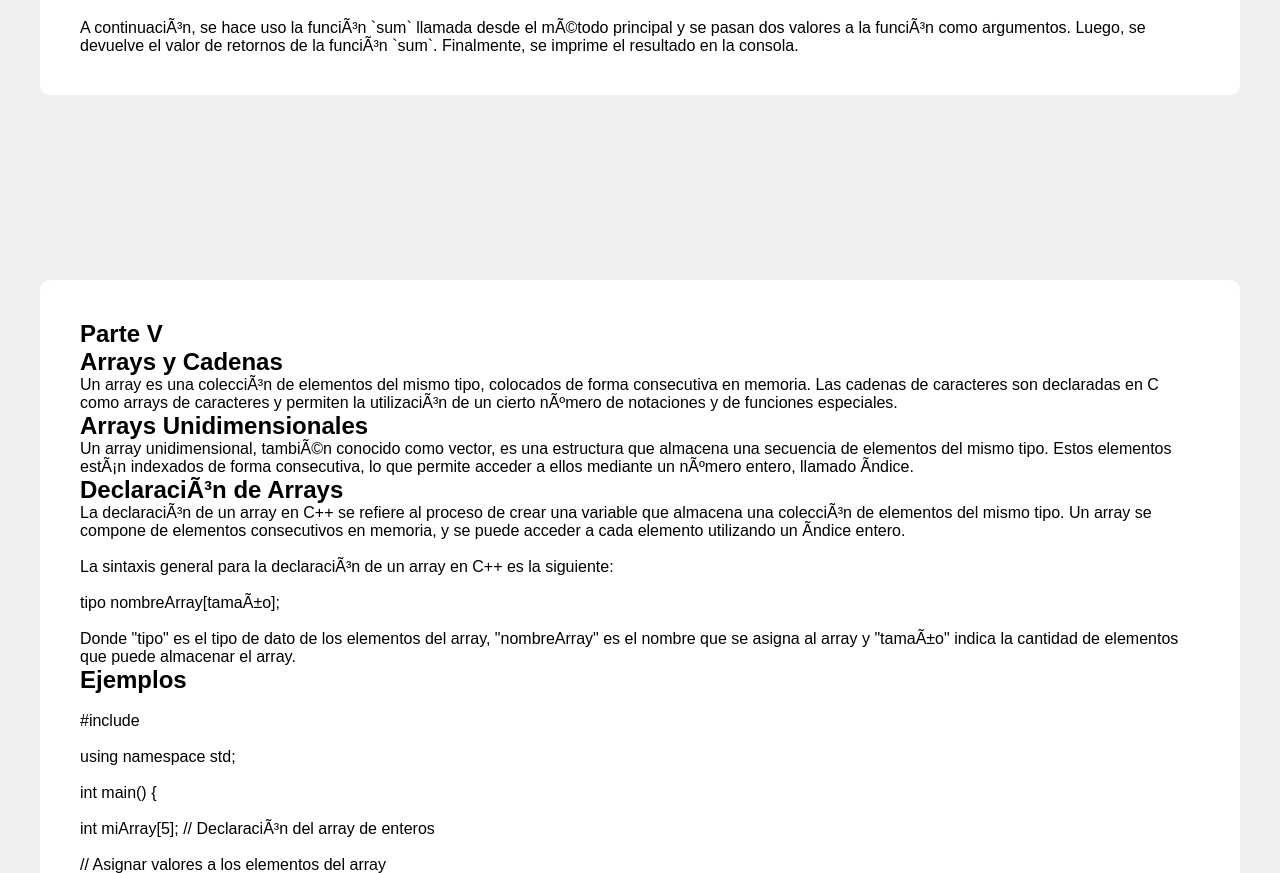
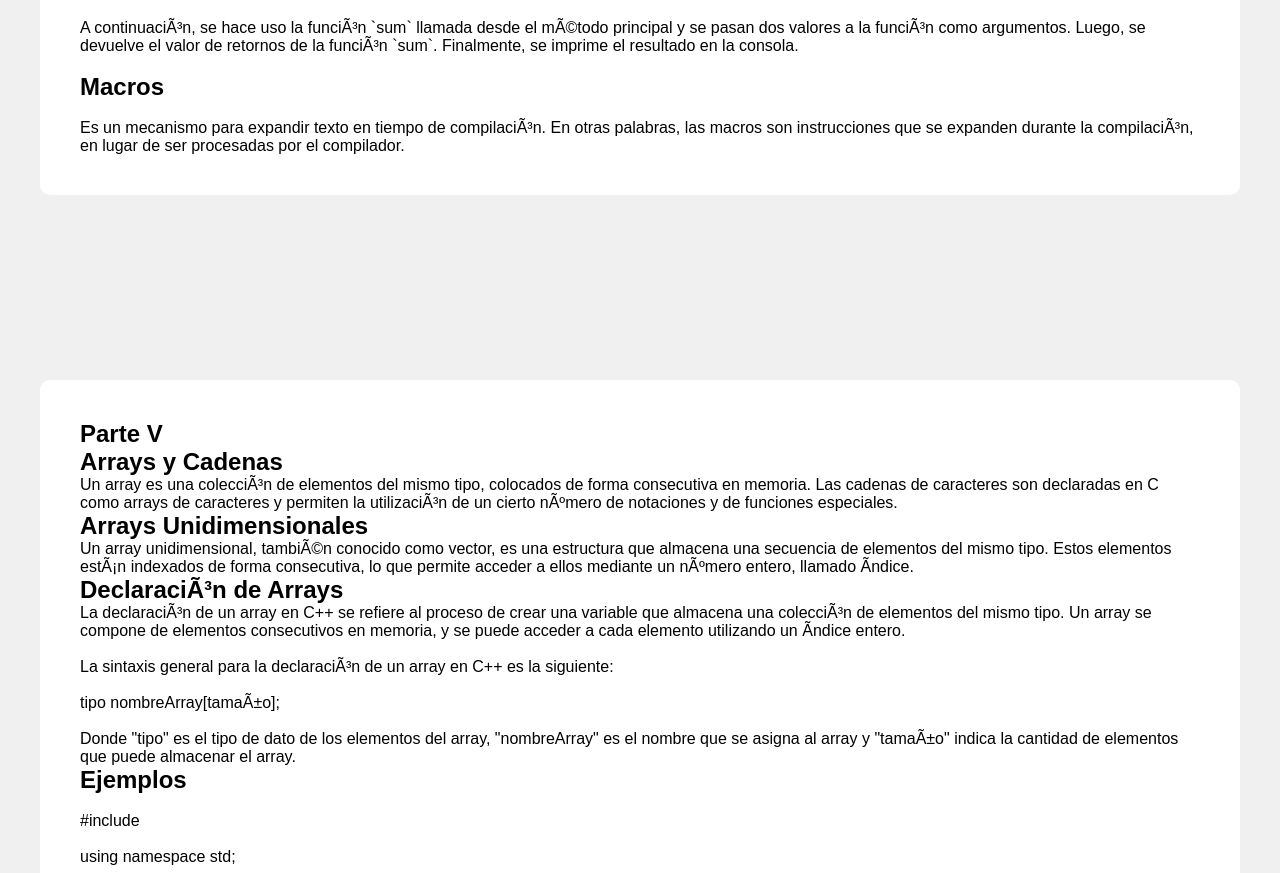
Before and after one commit to Gabo13091/Gabo13091.github.io, a plain HTML site: page index.html in a window 1280 px wide. Shown: the part 4300-5173 px from the top of the page. Drawn offline with Linux system fonts and the light colour scheme.

Commit message:
Update index.html
Co-Authored-By: Gabo13091 <139932321+Gabo13091@users.noreply.github.com>

```diff
--- a/index.html
+++ b/index.html
@@ -159,9 +159,11 @@ La última sección del programa es la declaración de funciones. La primera fun
                 <br>
                 <br>
                 <p>A continuación, se hace uso la función `sum` llamada desde el método principal y se pasan dos valores a la función como argumentos.
-                    Luego, se devuelve el valor de retornos de la función `sum`. Finalmente, se imprime el resultado en la consola.</p>
-
-
+                    Luego, se devuelve el valor de retornos de la función `sum`. Finalmente, se imprime el resultado en la consola.</p><br>
+                    <h2>Macros</h2>
+                    <br>
+                    <p>Es un mecanismo para expandir texto en tiempo de compilación.
+                      En otras palabras, las macros son instrucciones que se expanden durante la compilación, en lugar de ser procesadas por el compilador.</p>
         </article>
         <main>
         <article>
```
